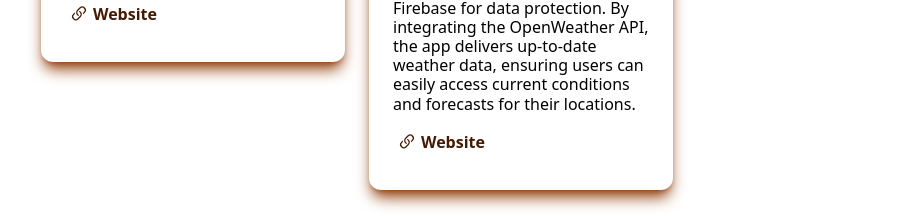
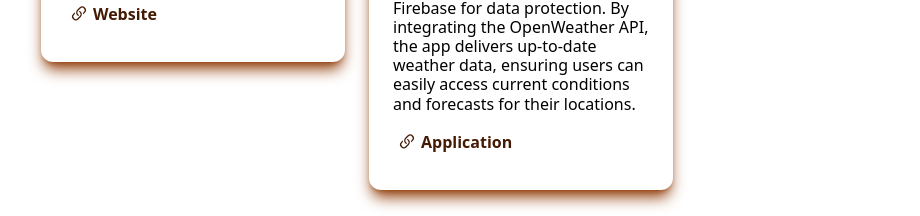
Before and after one commit to theali29/portfolio, a Next.js app: page / in a window 1280 px wide. Shown: the part 4360-4576 px from the top of the page, without its empty margins (119-1039 px from the left). Built offline with nearby package versions, Linux system fonts and the light colour scheme.

Commit message:
Modified Changes

```diff
--- a/app/page.js
+++ b/app/page.js
@@ -634,7 +634,7 @@ export default function Home() {
                         <path d='M4.715 6.542 3.343 7.914a3 3 0 1 0 4.243 4.243l1.828-1.829A3 3 0 0 0 8.586 5.5L8 6.086a1.002 1.002 0 0 0-.154.199 2 2 0 0 1 .861 3.337L6.88 11.45a2 2 0 1 1-2.83-2.83l.793-.792a4.018 4.018 0 0 1-.128-1.287z'></path>
                         <path d='M6.586 4.672A3 3 0 0 0 7.414 9.5l.775-.776a2 2 0 0 1-.896-3.346L9.12 3.55a2 2 0 1 1 2.83 2.83l-.793.792c.112.42.155.855.128 1.287l1.372-1.372a3 3 0 1 0-4.243-4.243L6.586 4.672z'></path>
                       </svg>
-                      Website
+                      Application
                     </a>
                   </div>
                 </div>
```
